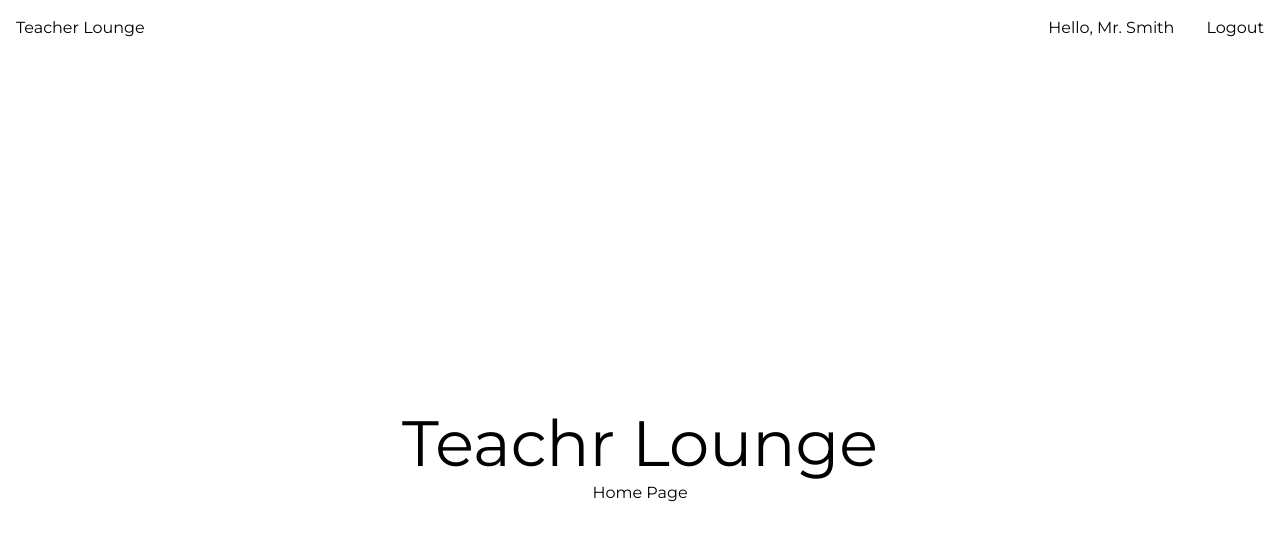
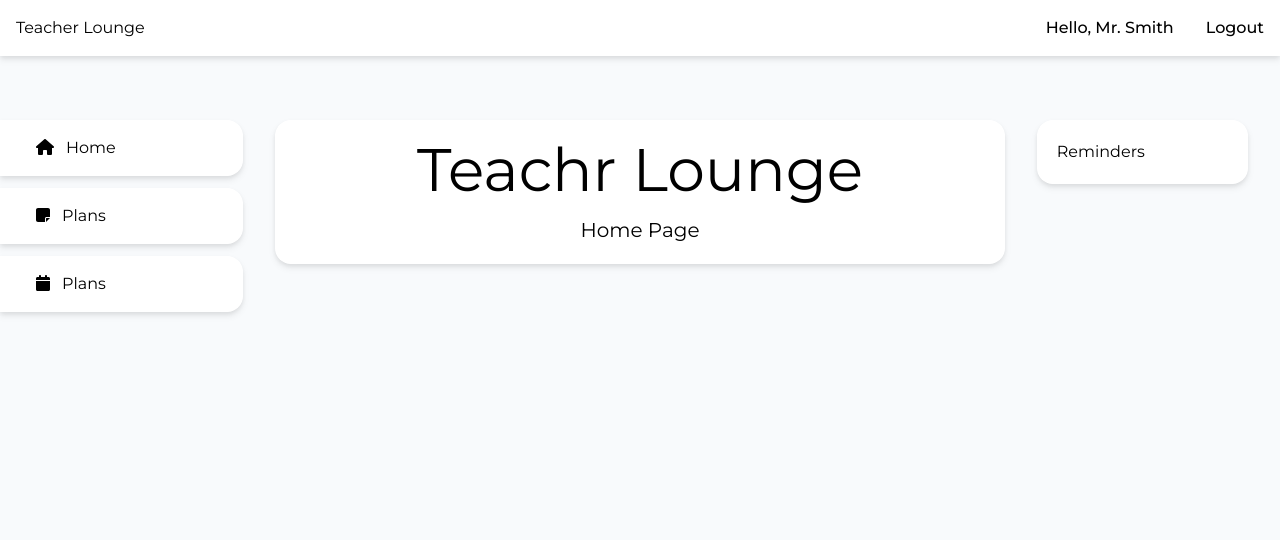
Before and after one commit to ChaseTheCoder/teachr-frontend, a Next.js app: page / in a window 1280 px wide. Shown: the top 540 px of the page. Built offline with nearby package versions, Linux system fonts and the light colour scheme.

Commit message:
add theme and basic layout

```diff
--- /dev/null
+++ b/app/calendar/page.tsx
@@ -0,0 +1,13 @@
+import React from 'react';
+import Surface from '../../components/surface/Surface';
+
+export default function Calendar({children}) {
+
+  return (
+    <div className='pt-16'>
+      <Surface>
+        Calendar, coming soon.
+      </Surface>
+    </div>
+  )
+}
--- a/app/layout.tsx
+++ b/app/layout.tsx
@@ -3,11 +3,19 @@ import type { Metadata } from 'next'
 import { Montserrat } from 'next/font/google'
 import React from 'react'
 import Nav from '../components/Nav'
+import SideNav from '../components/sideNav/SideNav'
+import Script from 'next/script'
+import "@fortawesome/fontawesome-svg-core/styles.css";
+import { config } from "@fortawesome/fontawesome-svg-core";
+import Reminders from '../components/Reminders'
+config.autoAddCss = false;
+
 
 const metrophobic = Montserrat({
   subsets: ['latin'],
+  style: ['normal', 'italic'],
   display: 'swap',
-  weight: '400'
+  weight: ['400', '500', '600', '700']
 })
 
 export const metadata: Metadata = {
@@ -21,10 +29,21 @@ export default function RootLayout({
   children: React.ReactNode
 }) {
   return (
-    <html lang="en">
-      <body className={metrophobic.className}>
+    <html lang='en'>
+      <Script src="https://kit.fontawesome.com/ba9dfab5fa.js" crossOrigin="anonymous"/>
+      <body className={`${metrophobic.className} bg-background`}>
         <Nav/>
-        {children}
+        <div className='flex gap-8'>
+          <div className='w-1/5'>
+            <SideNav/>
+          </div>
+          <div className='w-3/5'>
+            {children}
+          </div>
+          <div className='w-1/5'>
+            <Reminders/>
+          </div>
+        </div>
       </body>
     </html>
   )
--- a/app/page.module.css
+++ b/app/page.module.css
@@ -1,15 +1,5 @@
 .container {
   padding: 0 2rem;
-}
-
-.main {
-  min-height: 100vh;
-  padding: 5rem 0;
-  flex: 1;
-  display: flex;
-  flex-direction: column;
-  justify-content: center;
-  align-items: center;
 }
 
 .title {
--- a/app/page.tsx
+++ b/app/page.tsx
@@ -1,18 +1,20 @@
 'use client'
 
 import React from 'react';
-import styles from './page.module.css';
+import Surface from '../components/surface/Surface';
 
 export default function Home() {
 
   return (
-    <div className={styles.main}>
-        <h1 className={styles.title}>
+    <div className='pt-16'>
+      <Surface>
+        <h1 className='text-6xl text-center'>
           Teachr Lounge
         </h1>
-        <h2>
+        <h2 className='text-xl text-center pt-4'>
           Home Page
         </h2>
+      </Surface>
     </div>
   )
 }
--- a/app/plan/[id]/page.tsx
+++ b/app/plan/[id]/page.tsx
@@ -1,8 +1,8 @@
 'use client'
 
 import React from 'react';
-import styles from '../../page.module.css';
-import { useEffect, useState } from "react";
+import { useEffect, useState } from 'react';
+import Surface from '../../../components/surface/Surface';
 
 export default function Unit({
   params,
@@ -21,28 +21,24 @@ export default function Unit({
       setLessons(data.lessons)
     })
     .catch((error) => {
-      console.error("Error fetching data:", error);
+      console.error('Error fetching data:', error);
     })
   }, [url]);
   // console.log(unit);
   console.log(lessons);
 
   return (
-    <div className={styles.container}>
-
-        <h1 className={styles.title}>
-          Unit Plans
-        </h1>
-
+    <div className='pt-16'>
+      <Surface>
         { unit ?
           (
             <div>
-              <h2>{unit.title}</h2>
-              <h3>Overview</h3>
+              <h2  className='text-lg font-semibold'>{unit.title}</h2>
+              <h3 className='font-semibold'>Overview</h3>
               <p>{unit.overview}</p>
-              <h3>Standards</h3>
+              <h3 className='font-semibold'>Standards</h3>
               <p>{unit.standard}</p>
-              <h3>Resources</h3>
+              <h3 className='font-semibold'>Resources</h3>
               { unit.resources.length > 0 ? (
                   <ul>
                     { unit.resources.map((resource) => (
@@ -59,7 +55,7 @@ export default function Unit({
               }
 
 
-              <h3>Lessons</h3>
+              <h3 className='font-semibold'>Lessons</h3>
               { unit.lessons.length > 0 ? (
                   <ul>
                     { unit.lessons.map((lesson) => (
@@ -76,6 +72,7 @@ export default function Unit({
           ) :
           <p>Loading ....</p>
         }
+      </Surface>
     </div>
   )
 }
--- a/app/plan/page.tsx
+++ b/app/plan/page.tsx
@@ -1,9 +1,9 @@
 'use client'
 
 import React from 'react';
-import styles from '../page.module.css';
-import { useEffect, useState } from "react";
+import { useEffect, useState } from 'react';
 import Link from 'next/link';
+import Surface from '../../components/surface/Surface';
 
 export default function Plans() {
   const [data, setData] = useState<any[]>([]);
@@ -13,28 +13,23 @@ export default function Plans() {
       .then((res) => res.json())
       .then((data) => setData(data))
       .catch((error) => {
-        console.error("Error fetching data:", error);
+        console.error('Error fetching data:', error);
       });
   }, []);
   console.log(data)
 
   return (
-    <div className={styles.container}>
-
-        <h1 className={styles.title}>
-          Plans
-        </h1>
-
+    <div className='pt-16 space-y-3'>
         { data.length > 0 ?
           data.map((data, index) => (
-            <div key={index}>
-              <h2>{data.grade}, {data.subject}</h2>
+            <Surface key={index}>
+              <h2  className='text-lg font-semibold'>{data.grade}, {data.subject}</h2>
               { data.units.map((unit, index) => (
                 <Link key={index} href={`/plan/${unit.id}`}>
                   <p>{unit.title}</p>
                 </Link>
               ))}
-            </div>
+            </Surface>
           )) :
           <p>Loading ....</p>
         }
--- a/components/Nav.tsx
+++ b/components/Nav.tsx
@@ -1,20 +1,20 @@
-import React from "react";
+import React from 'react';
 
 export default function Nav() {
 
   return (
-  <nav className="bg-white">
-    <div className="max-w-screen-xl flex flex-wrap items-center justify-between mx-auto p-4">
-      <a href="#" className="flex items-center">
+  <nav className='bg-surface drop-shadow-md'>
+    <div className='max-w-screen-xl flex flex-wrap items-center justify-between mx-auto p-4'>
+      <a href='#' className='flex items-center'>
           <p>Teacher Lounge</p>
       </a>
-      <div className="hidden w-full md:block md:w-auto" id="navbar-dropdown">
-        <ul className="flex flex-col font-medium p-4 md:p-0 mt-4 md:flex-row md:space-x-8 md:mt-0 md:border-0">
+      <div className='hidden w-full md:block md:w-auto' id='navbar-dropdown'>
+        <ul className='flex flex-col font-medium p-4 md:p-0 mt-4 md:flex-row md:space-x-8 md:mt-0 md:border-0'>
           <li>
-            <a href="#" className="block py-2 pl-3 pr-4 text-black md:p-0" aria-current="page">Hello, Mr. Smith</a>
+            <a href='#' className='block py-2 pl-3 pr-4 text-black md:p-0 hover:drop-shadow-md' aria-current='page'>Hello, Mr. Smith</a>
           </li>
           <li>
-            <a href="#" className="block py-2 pl-3 pr-4 text-black md:p-0" aria-current="page">Logout</a>
+            <a href='#' className='block py-2 pl-3 pr-4 text-black md:p-0 hover:drop-shadow-md' aria-current='page'>Logout</a>
           </li>
         </ul>
       </div>
--- /dev/null
+++ b/components/Reminders.tsx
@@ -0,0 +1,13 @@
+import React from 'react';
+import Surface from './surface/Surface';
+
+export default function Reminders() {
+
+  return (
+    <div className='pt-16 pr-8'>
+      <Surface>
+        <h3>Reminders</h3>
+      </Surface>
+    </div>
+  )
+}
--- /dev/null
+++ b/components/sideNav/SideNav.tsx
@@ -0,0 +1,33 @@
+import React from 'react';
+import { FontAwesomeIcon } from "@fortawesome/react-fontawesome";
+import {
+  faHouse, faNoteSticky, faCalendar
+} from "@fortawesome/free-solid-svg-icons";
+
+export default function SideNav() {
+
+  return (
+    <aside className='pt-16'>
+      <ul className='space-y-3'>
+        <li className='bg-surface drop-shadow-md rounded-r-2xl p-4'>
+          <a href='/' className='ml-5'>
+            <FontAwesomeIcon icon={faHouse} className='pr-3'/>
+            Home
+          </a>
+        </li>
+        <li className='bg-surface drop-shadow-md rounded-r-2xl p-4'>
+          <a href='/plan' className='ml-5'>
+            <FontAwesomeIcon icon={faNoteSticky} className='pr-3'/>
+            Plans
+          </a>
+        </li>
+        <li className='bg-surface drop-shadow-md rounded-r-2xl p-4'>
+          <a href='/calendar' className='ml-5'>
+            <FontAwesomeIcon icon={faCalendar} className='pr-3'/>
+            Plans
+          </a>
+        </li>
+      </ul>
+    </aside>
+  )
+}
--- /dev/null
+++ b/components/surface/Surface.tsx
@@ -0,0 +1,12 @@
+import React from 'react';
+
+export default function Surface({children}) {
+
+  return (
+    <div className='bg-surface drop-shadow-md rounded-2xl'>
+      <div className='p-5'>
+        {children}
+      </div>
+    </div>
+  )
+}
--- a/package.json
+++ b/package.json
@@ -9,6 +9,9 @@
     "lint": "next lint"
   },
   "dependencies": {
+    "@fortawesome/fontawesome-svg-core": "^6.4.2",
+    "@fortawesome/free-solid-svg-icons": "^6.4.2",
+    "@fortawesome/react-fontawesome": "^0.2.0",
     "axios": "^1.5.0",
     "next": "^13.4.19",
     "react": "^18.2.0",
--- a/tailwind.config.js
+++ b/tailwind.config.js
@@ -6,6 +6,12 @@ module.exports = {
     "./components/**/*.{js,ts,jsx,tsx,mdx}"
   ],
   theme: {
+    colors: {
+      'primary': '#000000',
+      'primary-variant': '#000000',
+      'background': '#f8fafc',
+      'surface': '#ffffff'
+    },
     extend: {},
   },
   plugins: [],
```
Also changed, not shown: 1 other file (tests, documents, lock files or other folders).
